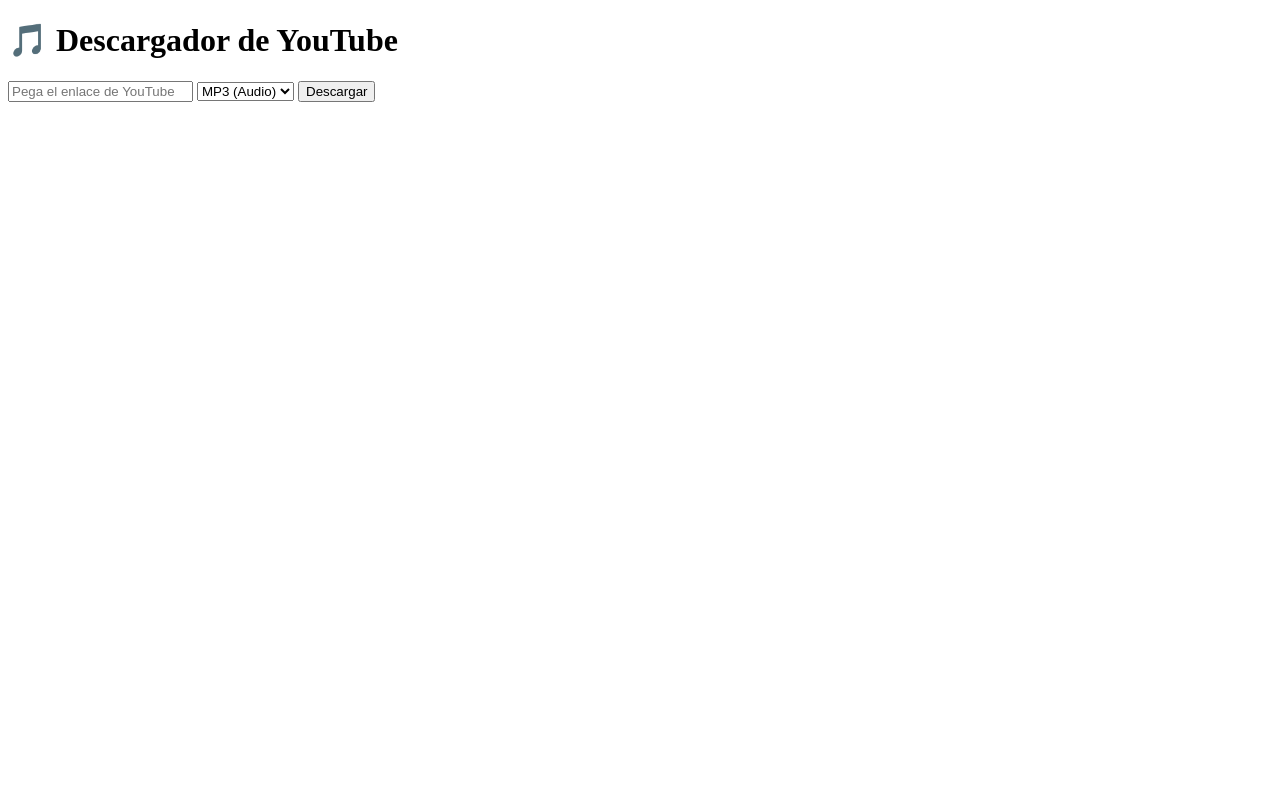
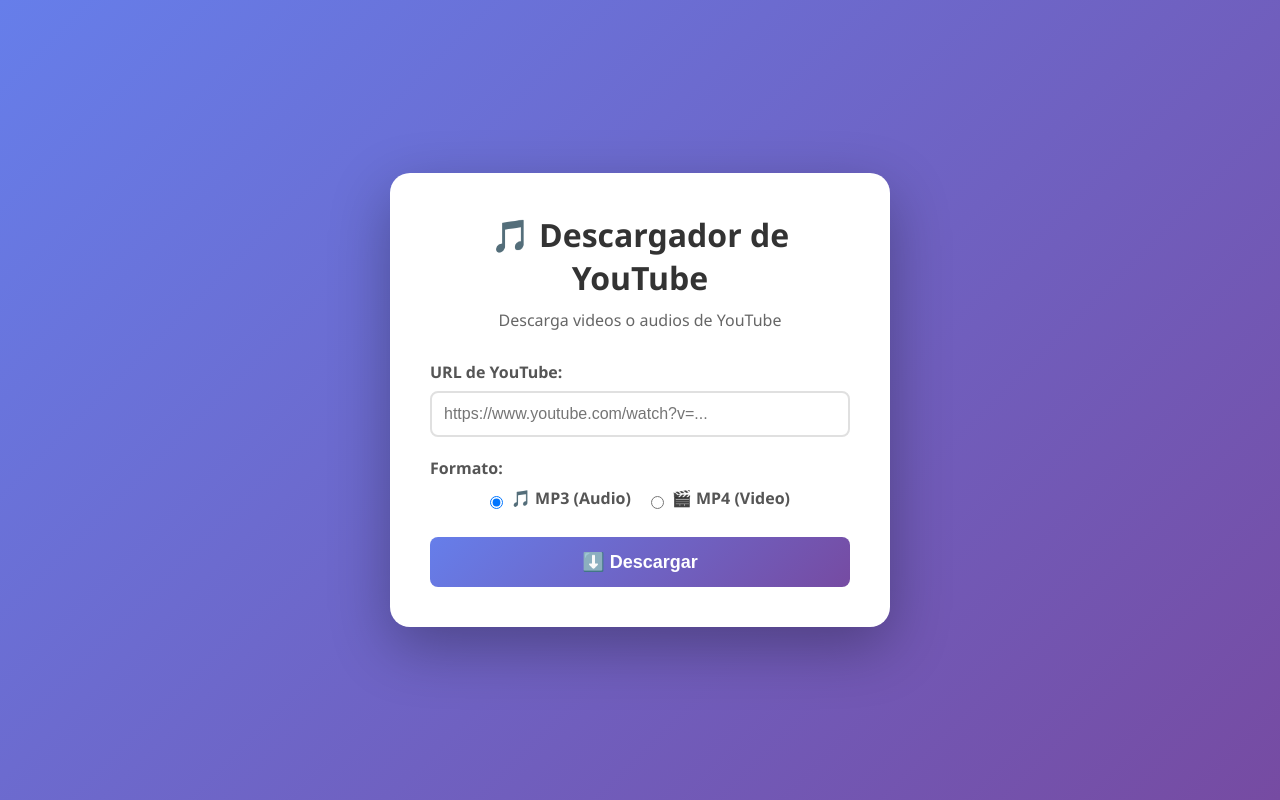
Before and after one commit to keilor-32/descargador-mp3, a Flask app: page / in a window 1280 px wide. Run offline with Flask 3, Linux system fonts and the light colour scheme.

Commit message:
Update index.html

```diff
--- a/templates/index.html
+++ b/templates/index.html
@@ -2,17 +2,122 @@
 <html lang="es">
 <head>
     <meta charset="UTF-8">
+    <meta name="viewport" content="width=device-width, initial-scale=1.0">
     <title>Descargador de YouTube</title>
+    <style>
+        * {
+            margin: 0;
+            padding: 0;
+            box-sizing: border-box;
+        }
+        body {
+            font-family: 'Segoe UI', Tahoma, Geneva, Verdana, sans-serif;
+            background: linear-gradient(135deg, #667eea 0%, #764ba2 100%);
+            min-height: 100vh;
+            display: flex;
+            justify-content: center;
+            align-items: center;
+            padding: 20px;
+        }
+        .container {
+            background: white;
+            padding: 40px;
+            border-radius: 20px;
+            box-shadow: 0 20px 60px rgba(0,0,0,0.3);
+            max-width: 500px;
+            width: 100%;
+        }
+        h1 {
+            color: #333;
+            margin-bottom: 10px;
+            text-align: center;
+        }
+        p {
+            color: #666;
+            margin-bottom: 30px;
+            text-align: center;
+        }
+        .form-group {
+            margin-bottom: 20px;
+        }
+        label {
+            display: block;
+            margin-bottom: 8px;
+            color: #555;
+            font-weight: 600;
+        }
+        input[type="text"] {
+            width: 100%;
+            padding: 12px;
+            border: 2px solid #e0e0e0;
+            border-radius: 8px;
+            font-size: 16px;
+            transition: border-color 0.3s;
+        }
+        input[type="text"]:focus {
+            outline: none;
+            border-color: #667eea;
+        }
+        .radio-group {
+            display: flex;
+            gap: 20px;
+            justify-content: center;
+        }
+        .radio-option {
+            display: flex;
+            align-items: center;
+            gap: 8px;
+        }
+        button {
+            width: 100%;
+            padding: 14px;
+            background: linear-gradient(135deg, #667eea 0%, #764ba2 100%);
+            color: white;
+            border: none;
+            border-radius: 8px;
+            font-size: 18px;
+            font-weight: 600;
+            cursor: pointer;
+            transition: transform 0.2s, box-shadow 0.2s;
+        }
+        button:hover {
+            transform: translateY(-2px);
+            box-shadow: 0 10px 20px rgba(102, 126, 234, 0.4);
+        }
+        button:active {
+            transform: translateY(0);
+        }
+    </style>
 </head>
 <body>
-    <h1>🎵 Descargador de YouTube</h1>
-    <form action="/descargar" method="POST">
-        <input type="text" name="url" placeholder="Pega el enlace de YouTube" required>
-        <select name="formato">
-            <option value="mp3">MP3 (Audio)</option>
-            <option value="mp4">MP4 (Video)</option>
-        </select>
-        <button type="submit">Descargar</button>
-    </form>
+    <div class="container">
+        <h1>🎵 Descargador de YouTube</h1>
+        <p>Descarga videos o audios de YouTube</p>
+
+        <form action="/descargar" method="post">
+            <div class="form-group">
+                <label for="url">URL de YouTube:</label>
+                <input type="text" id="url" name="url"
+                       placeholder="https://www.youtube.com/watch?v=..."
+                       required>
+            </div>
+
+            <div class="form-group">
+                <label>Formato:</label>
+                <div class="radio-group">
+                    <div class="radio-option">
+                        <input type="radio" id="mp3" name="formato" value="mp3" checked>
+                        <label for="mp3">🎵 MP3 (Audio)</label>
+                    </div>
+                    <div class="radio-option">
+                        <input type="radio" id="mp4" name="formato" value="mp4">
+                        <label for="mp4">🎬 MP4 (Video)</label>
+                    </div>
+                </div>
+            </div>
+
+            <button type="submit">⬇️ Descargar</button>
+        </form>
+    </div>
 </body>
 </html>
```
